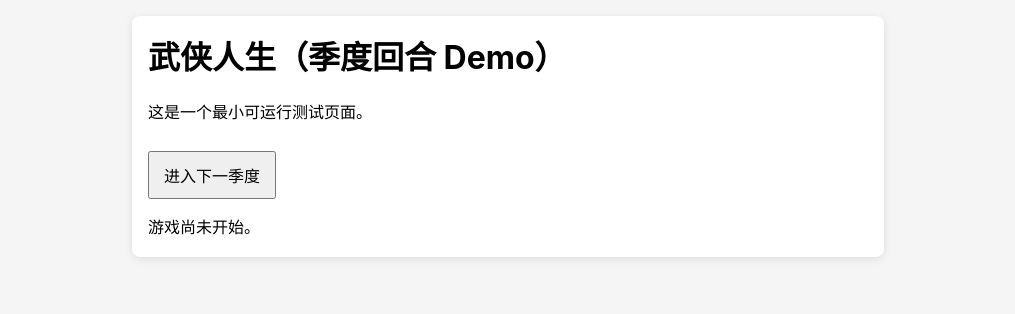
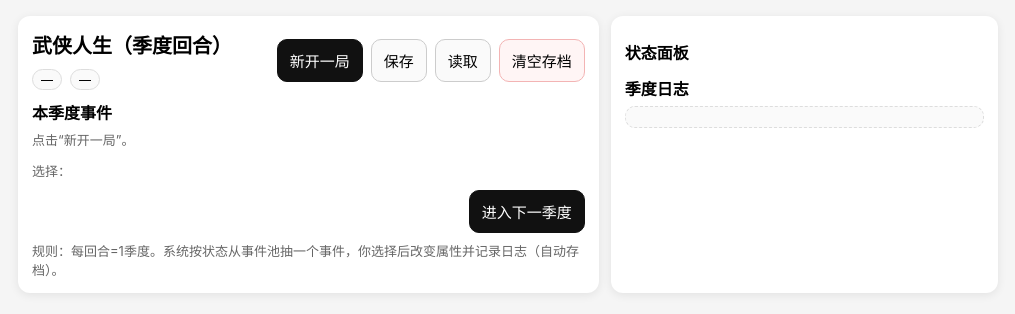
Before and after one commit to LMC024/wuxia-life, a plain HTML site: page index.html in a window 1280 px wide. Shown: the whole page, without its empty margins (132-1147 px from the left). Drawn offline with Linux system fonts and the light colour scheme.

Commit message:
indexchange

```diff
--- a/index.html
+++ b/index.html
@@ -2,47 +2,74 @@
 <html lang="zh-CN">
 <head>
   <meta charset="UTF-8">
-  <title>武侠人生 · Demo</title>
+  <title>武侠人生（季度回合）</title>
   <meta name="viewport" content="width=device-width, initial-scale=1.0">
   <style>
-    body {
-      font-family: -apple-system, BlinkMacSystemFont, "PingFang SC",
-                   "Hiragino Sans GB", "Microsoft YaHei", sans-serif;
-      background: #f5f5f5;
-      margin: 0;
-      padding: 16px;
-    }
-    .card {
-      background: white;
-      border-radius: 8px;
-      padding: 16px;
-      max-width: 720px;
-      margin: 0 auto;
-      box-shadow: 0 2px 8px rgba(0,0,0,0.1);
-    }
-    h1 {
-      margin-top: 0;
-    }
-    button {
-      padding: 10px 14px;
-      font-size: 16px;
-      margin-top: 12px;
-    }
-    #log {
-      margin-top: 16px;
-      white-space: pre-wrap;
-      line-height: 1.6;
-    }
+    body { font-family: -apple-system,BlinkMacSystemFont,"PingFang SC","Hiragino Sans GB","Microsoft YaHei",sans-serif;
+      background:#f5f5f5; margin:0; padding:16px; }
+    .wrap { max-width: 980px; margin:0 auto; display:grid; grid-template-columns: 1.2fr 0.8fr; gap:12px; }
+    @media (max-width: 860px){ .wrap{ grid-template-columns:1fr; } }
+    .card { background:#fff; border-radius:12px; padding:14px; box-shadow:0 2px 10px rgba(0,0,0,.08); }
+    h1 { margin:0 0 10px; font-size:20px; }
+    h2 { margin:10px 0 6px; font-size:16px; }
+    .row { display:flex; gap:8px; flex-wrap:wrap; align-items:center; }
+    button { padding:10px 12px; font-size:15px; border-radius:10px; border:1px solid #ccc; background:#fafafa; }
+    button.primary { background:#111; color:#fff; border-color:#111; }
+    button.danger { background:#fff5f5; border-color:#f3b4b4; }
+    .muted { color:#666; font-size:13px; }
+    .pill { display:inline-block; padding:2px 8px; border:1px solid #ddd; border-radius:999px; font-size:12px; background:#fafafa; }
+    #eventText { white-space:pre-wrap; line-height:1.6; }
+    #resultText { white-space:pre-wrap; line-height:1.6; }
+    #choices button { width:100%; text-align:left; margin-top:8px; }
+    #log { max-height: 280px; overflow:auto; background:#fafafa; border:1px dashed #ddd; border-radius:10px; padding:10px; }
+    .mono { font-family: ui-monospace,SFMono-Regular,Menlo,Monaco,Consolas,monospace; font-size:13px; white-space:pre; }
   </style>
 </head>
 <body>
-  <div class="card">
-    <h1>武侠人生（季度回合 Demo）</h1>
-    <p>这是一个最小可运行测试页面。</p>
+  <div class="wrap">
+    <div class="card">
+      <div class="row" style="justify-content:space-between">
+        <div>
+          <h1>武侠人生（季度回合）</h1>
+          <div class="row">
+            <span class="pill" id="timePill">—</span>
+            <span class="pill" id="statusPill">—</span>
+          </div>
+        </div>
+        <div class="row">
+          <button id="btnNew" class="primary">新开一局</button>
+          <button id="btnSave">保存</button>
+          <button id="btnLoad">读取</button>
+          <button id="btnReset" class="danger">清空存档</button>
+        </div>
+      </div>
 
-    <button id="nextBtn">进入下一季度</button>
+      <h2>本季度事件</h2>
+      <div id="eventText" class="muted">点击“新开一局”。</div>
 
-    <div id="log">游戏尚未开始。</div>
+      <div style="margin-top:10px">
+        <div class="muted">选择：</div>
+        <div id="choices"></div>
+      </div>
+
+      <div id="resultText" class="muted" style="margin-top:10px"></div>
+
+      <div class="row" style="margin-top:10px; justify-content:flex-end">
+        <button id="btnNext" class="primary">进入下一季度</button>
+      </div>
+
+      <div class="muted" style="margin-top:8px">
+        规则：每回合=1季度。系统按状态从事件池抽一个事件，你选择后改变属性并记录日志（自动存档）。
+      </div>
+    </div>
+
+    <div class="card">
+      <h2>状态面板</h2>
+      <div id="stats" class="mono"></div>
+
+      <h2 style="margin-top:12px">季度日志</h2>
+      <div id="log"></div>
+    </div>
   </div>
 
   <script src="game.js"></script>
```
